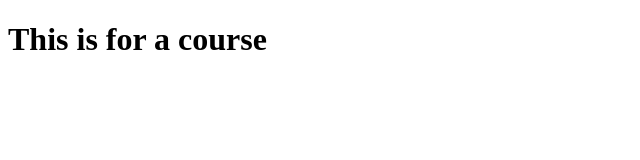
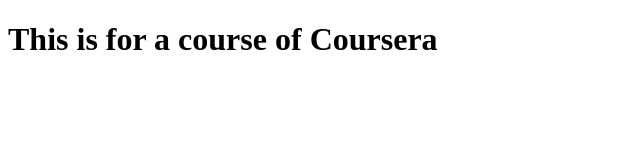
Before and after one commit to UniBeam-Repulsor/coursera-test, a plain HTML site: page index.html in a window 1280 px wide. Shown: the whole page, without its empty margins (0-640 px from the left). Drawn offline with Linux system fonts and the light colour scheme.

Commit message:
added a small change

```diff
--- a/index.html
+++ b/index.html
@@ -5,6 +5,6 @@
     <title>Coursera</title>
   </head>
   <body>
-    <h1>This is for a course</h1>
+    <h1>This is for a course of Coursera</h1>
   </body>
 </html>
```
